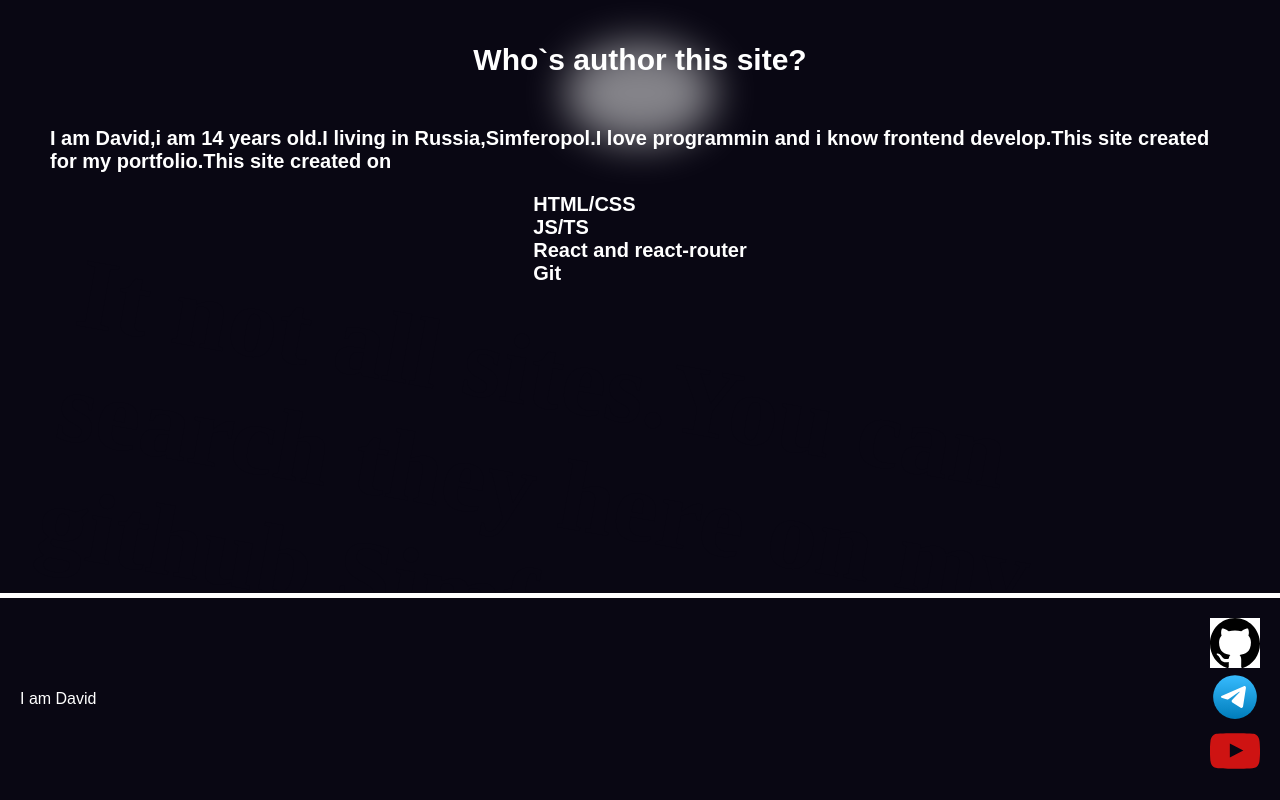
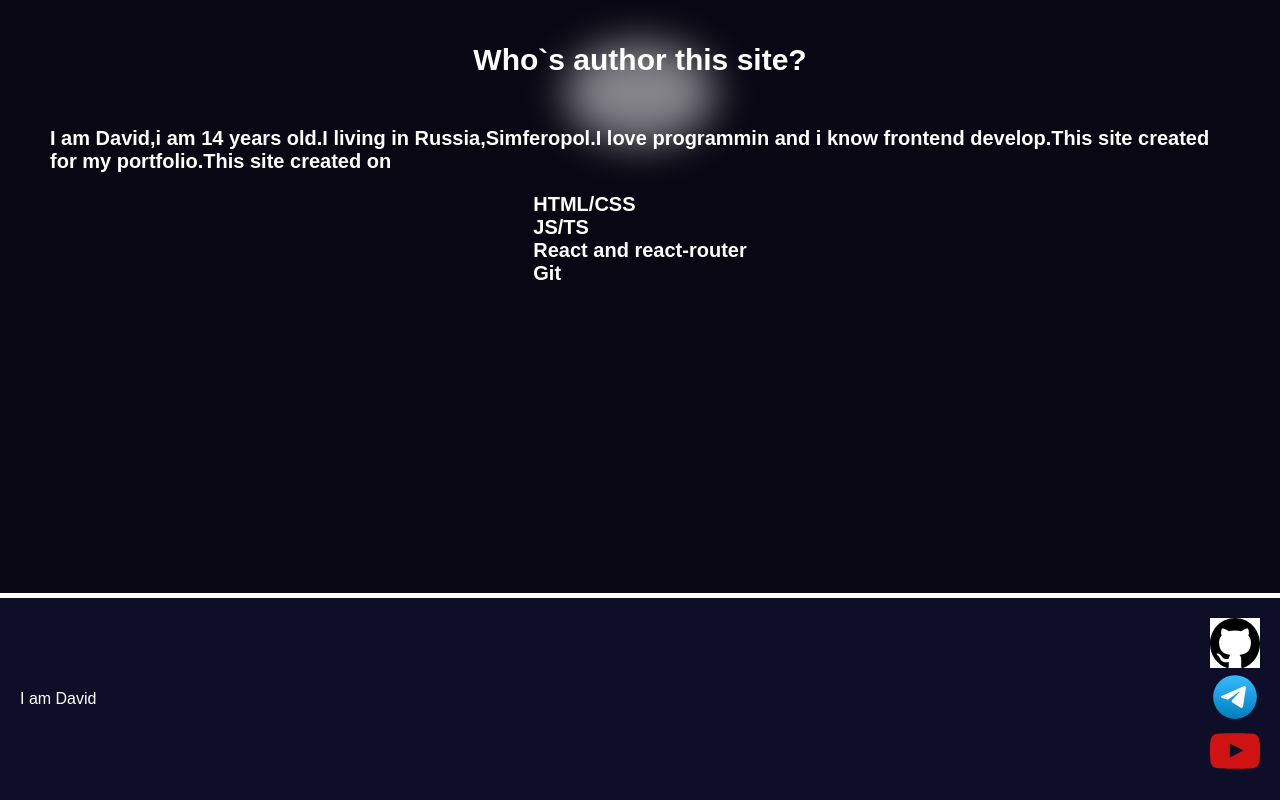
Before and after one commit to Simfort/notes-site.github.io, a React (Vite) app: page / in a window 1280 px wide. Shown: the part 1339-2139 px from the top of the page. Built offline with nearby package versions, Linux system fonts and the light colour scheme; a web font is replaced by a local one.

Commit message:
modificated:fix style

```diff
--- a/src/components/Footer.scss
+++ b/src/components/Footer.scss
@@ -1,5 +1,5 @@
 .footer {
-    background-color: rgb(9, 7, 19);
+    background-color: rgb(14, 14, 41);
     border-top: 5px solid white;
     min-height: 150px;
     display: flex;
--- a/src/styles/Footer.css
+++ b/src/styles/Footer.css
@@ -1,5 +1,5 @@
 .footer {
-  background-color: #090713;
+  background-color: #0e0e29;
   border-top: 5px solid white;
   min-height: 150px;
   display: flex;
```
Also changed, not shown: 2 other files (tests, documents, lock files or other folders).
